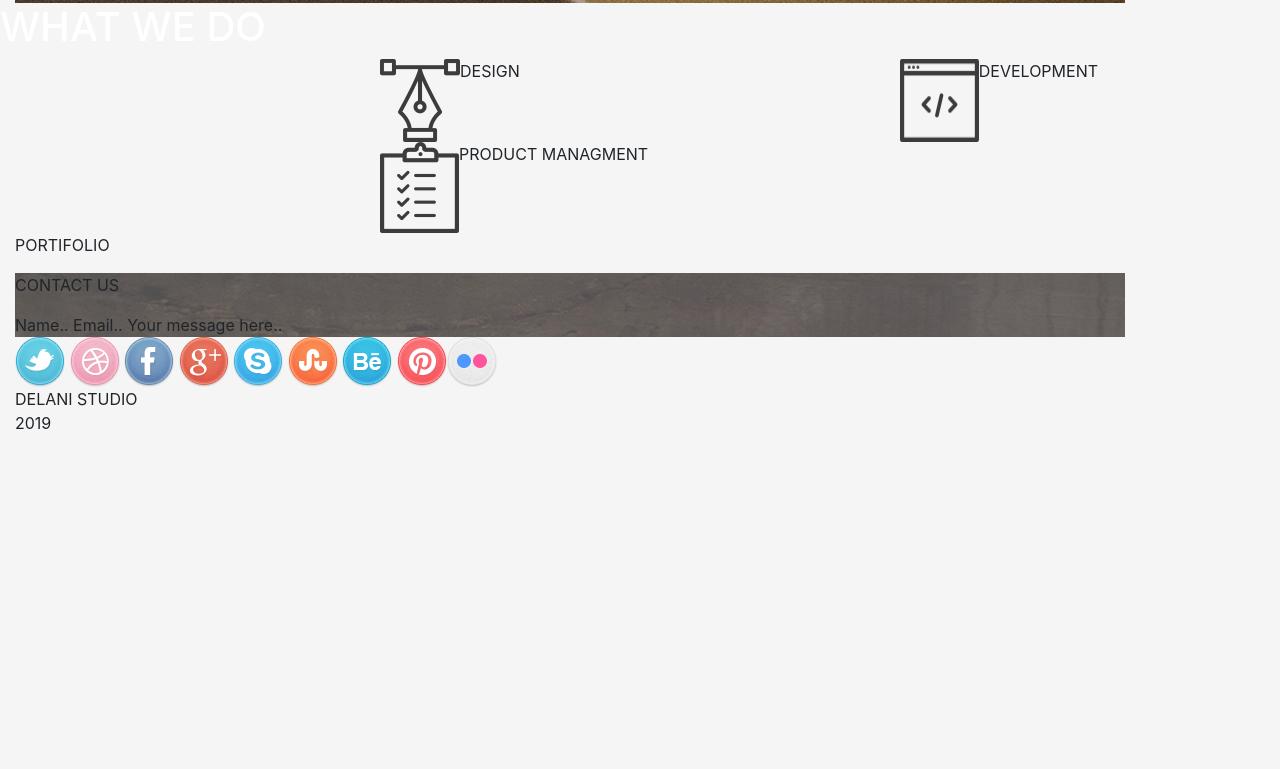
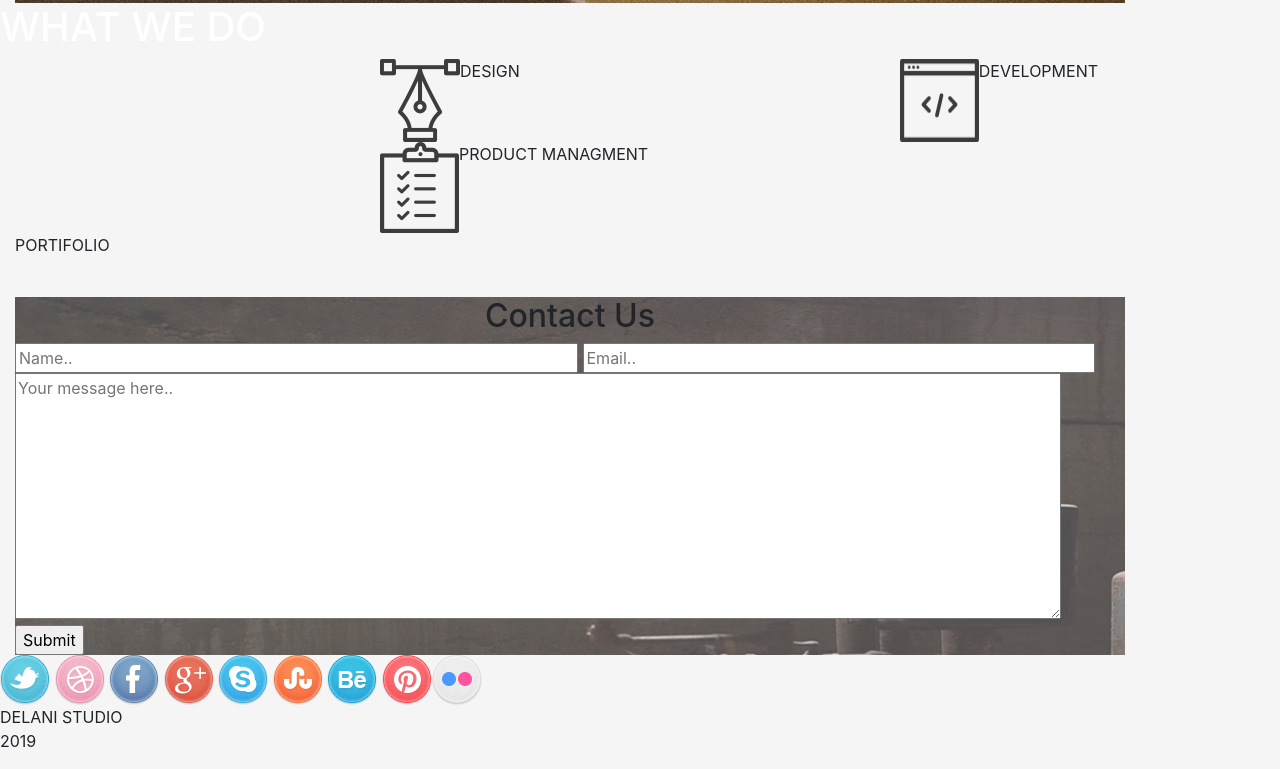
Before and after one commit to inesuwase/delani-studio, a plain HTML site: page index.html in a window 1280 px wide. Shown: the part 1792-2561 px from the top of the page. Before the commit the page ends 2243 px from the top, so only its background shows below. Drawn offline with nearby package versions, Linux system fonts and the light colour scheme; files whose address does not match are found by name.

Commit message:
i added a form

```diff
--- a/css/styles.css
+++ b/css/styles.css
@@ -32,6 +32,8 @@ body{
 .second{
     background-color: whitesmoke;
     height: 300px;
+    text-align: center;
+    margin-left: 15%;
 }
 .second text{
     color: black;
@@ -65,5 +67,5 @@ body{
 }
 .sixth{
     background-image: url("file:///home/user/Documents/moringa-school-projects/Delani-studio/pics/c_image.jpg");
-    background-repeat: no repeat;
+    background-repeat: no-repeat;
 }
--- a/index.html
+++ b/index.html
@@ -61,16 +61,30 @@
               </div>
             <div class ="fifth">
              <p>PORTIFOLIO</p>
+             <img src="">
+             <img src="">
+             <img src="">
+
             </div>
-            <div class="sixth">
-             <p>CONTACT US</p>
-              <tr>
-               <th>Name..</th>
-               <th>Email..</th>
-              </tr>
-              <tr>
-               <td>Your message here..</td>
-              </tr>
+        <div class="sixth">
+         <form>
+          <div style="text-align:center">
+           <h2>Contact Us</h2>
+           </div>
+           <div class="input">
+            <input type="text" id="name" placeholder="Name.." size="50">
+            <input type="text" id="Email" placeholder="Email.." size="45">
+           </div>
+           <div class="message">
+            <textarea id="message"  placeholder="Your message here.." cols=100% rows=10%></textarea></td>
+           </div>
+           <div class="submit">
+            <input type="submit" value="Submit">
+           </div>
+          </form>
+        </div>
+
+        </div>
             </div>
             <div class="seventh">
              <img src="file:///home/user/Documents/moringa-school-projects/Delani-studio/pics/twitter.png">
```
